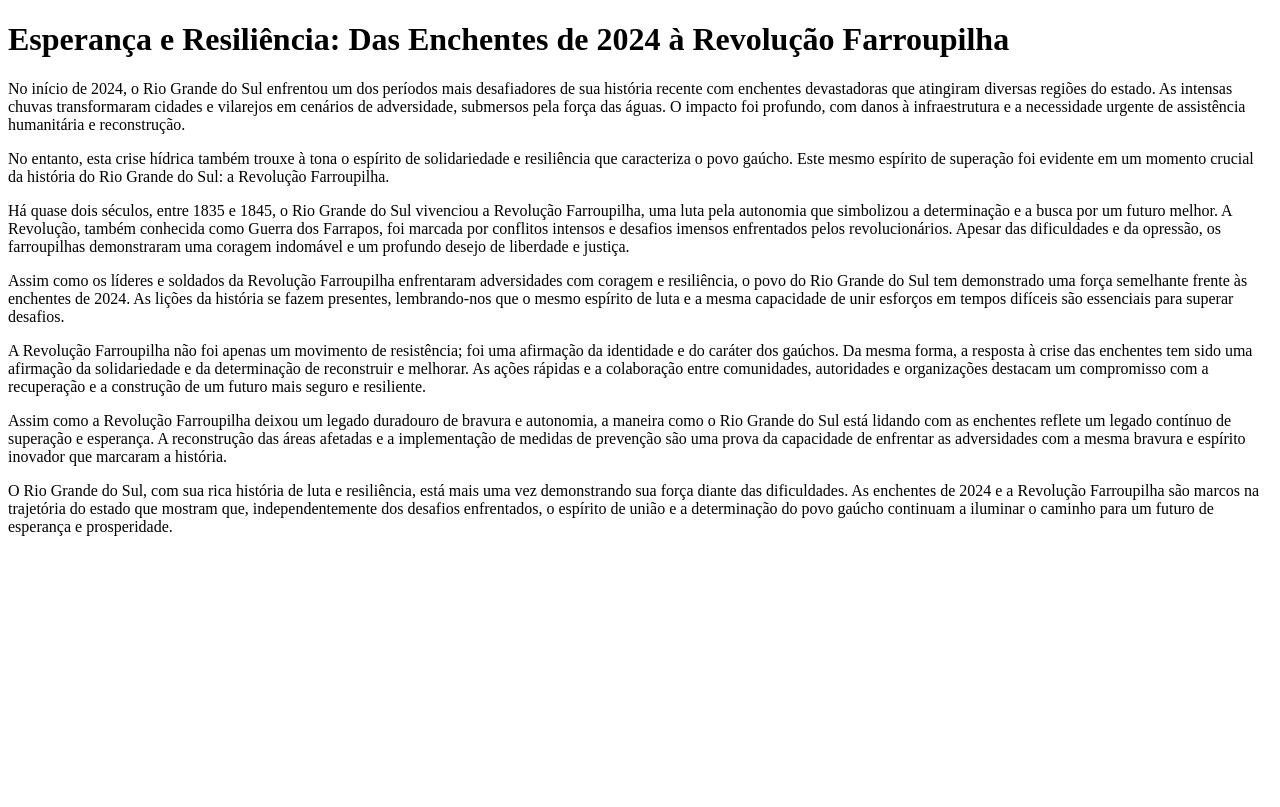
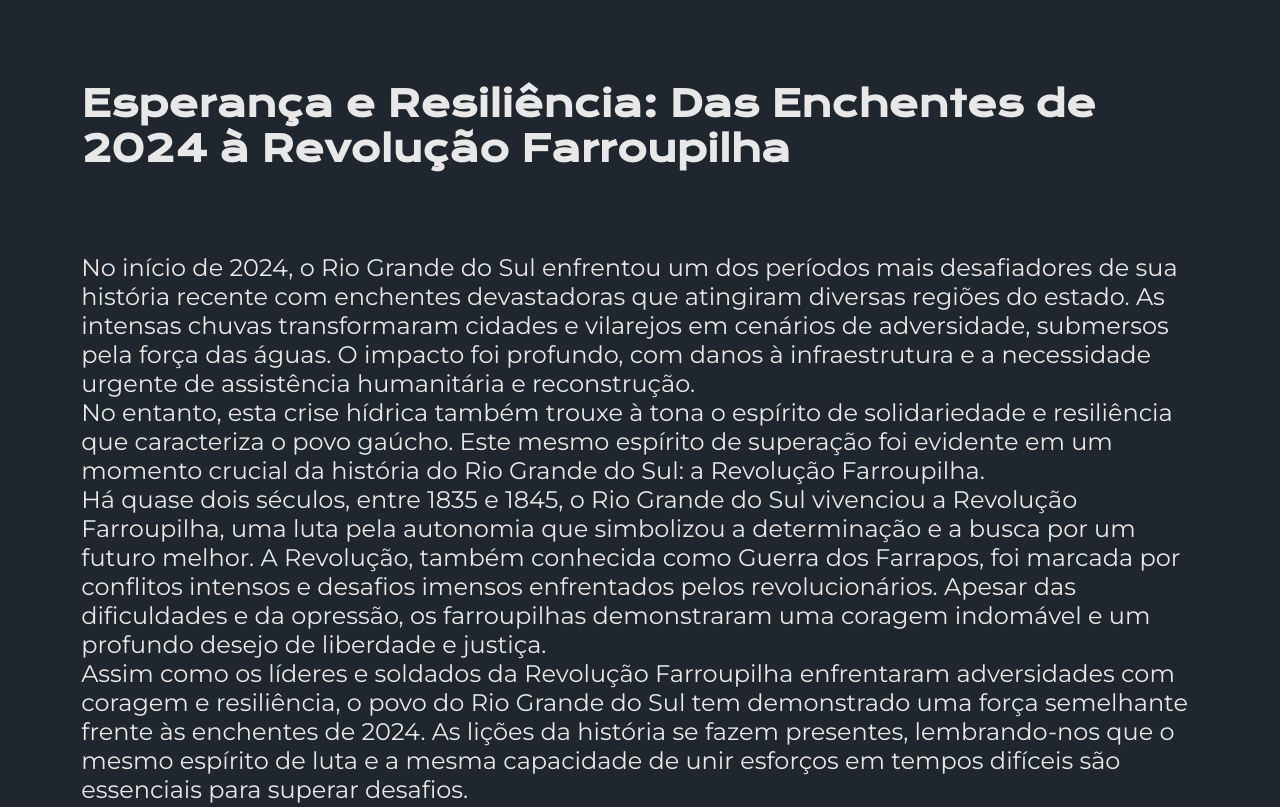
Before and after one commit to YanBackaus/portfolio, a plain HTML site: page piquete.html in a window 1280 px wide. Shown: the top 807 px of the page. Drawn offline with nearby package versions, Linux system fonts and the light colour scheme.

Commit message:
Update piquete.html

```diff
--- a/piquete.html
+++ b/piquete.html
@@ -1,14 +1,16 @@
 <!DOCTYPE html>
-<html lang="en">
-<head>
+<html lang="en"><head>
     <meta charset="UTF-8">
-    <meta name="viewport" content="width=device-width, initial-scale=1.0">
+    <meta name="viewport" content="width=device-width, initial-scale=1.0"><link rel="stylesheet" href="./styles/style.css">
+
     <title>Document</title>
 </head>
 <body>
+    <div class="apresentacao" style="padding: 6.35% 6.35%; flex-direction: column">
     <div>
-    <h1>Esperança e Resiliência: Das Enchentes de 2024 à Revolução Farroupilha</h1>
+    <h1 class="apresentacao__conteudo__titulo">Esperança e Resiliência: Das Enchentes de 2024 à Revolução Farroupilha</h1>
     </div>
+    <div class="apresentacao__conteudo__texto">
     <p>No início de 2024, o Rio Grande do Sul enfrentou um dos períodos mais desafiadores de sua história recente com enchentes devastadoras que atingiram diversas regiões do estado. As intensas chuvas transformaram cidades e vilarejos em cenários de adversidade, submersos pela força das águas. O impacto foi profundo, com danos à infraestrutura e a necessidade urgente de assistência humanitária e reconstrução.</p>
     <p>No entanto, esta crise hídrica também trouxe à tona o espírito de solidariedade e resiliência que caracteriza o povo gaúcho. Este mesmo espírito de superação foi evidente em um momento crucial da história do Rio Grande do Sul: a Revolução Farroupilha.</p>
     <p>Há quase dois séculos, entre 1835 e 1845, o Rio Grande do Sul vivenciou a Revolução Farroupilha, uma luta pela autonomia que simbolizou a determinação e a busca por um futuro melhor. A Revolução, também conhecida como Guerra dos Farrapos, foi marcada por conflitos intensos e desafios imensos enfrentados pelos revolucionários. Apesar das dificuldades e da opressão, os farroupilhas demonstraram uma coragem indomável e um profundo desejo de liberdade e justiça.</p>
@@ -16,5 +18,7 @@
     <p>A Revolução Farroupilha não foi apenas um movimento de resistência; foi uma afirmação da identidade e do caráter dos gaúchos. Da mesma forma, a resposta à crise das enchentes tem sido uma afirmação da solidariedade e da determinação de reconstruir e melhorar. As ações rápidas e a colaboração entre comunidades, autoridades e organizações destacam um compromisso com a recuperação e a construção de um futuro mais seguro e resiliente.</p>
     <p>Assim como a Revolução Farroupilha deixou um legado duradouro de bravura e autonomia, a maneira como o Rio Grande do Sul está lidando com as enchentes reflete um legado contínuo de superação e esperança. A reconstrução das áreas afetadas e a implementação de medidas de prevenção são uma prova da capacidade de enfrentar as adversidades com a mesma bravura e espírito inovador que marcaram a história.</p>
     <p>O Rio Grande do Sul, com sua rica história de luta e resiliência, está mais uma vez demonstrando sua força diante das dificuldades. As enchentes de 2024 e a Revolução Farroupilha são marcos na trajetória do estado que mostram que, independentemente dos desafios enfrentados, o espírito de união e a determinação do povo gaúcho continuam a iluminar o caminho para um futuro de esperança e prosperidade.</p>
+</div>
+</div>
 </body>
 </html>
```
